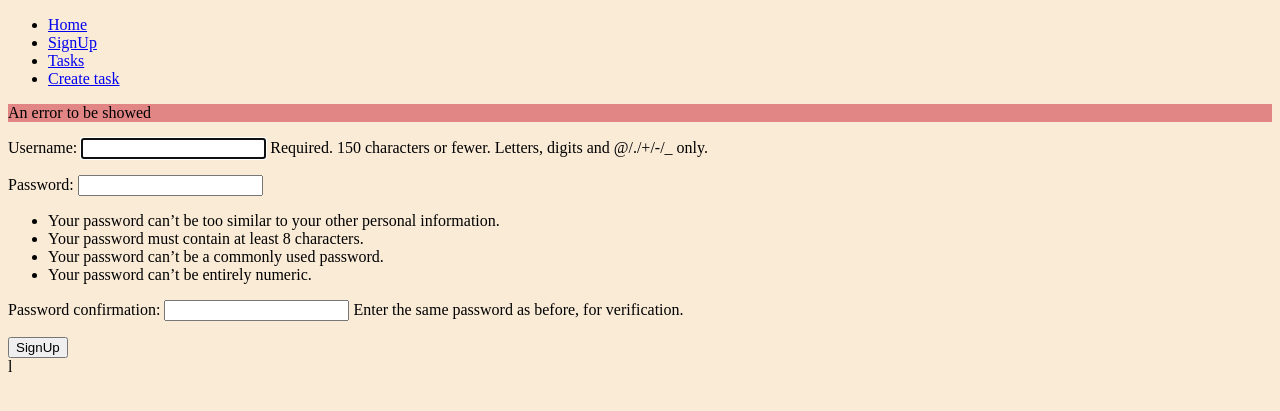
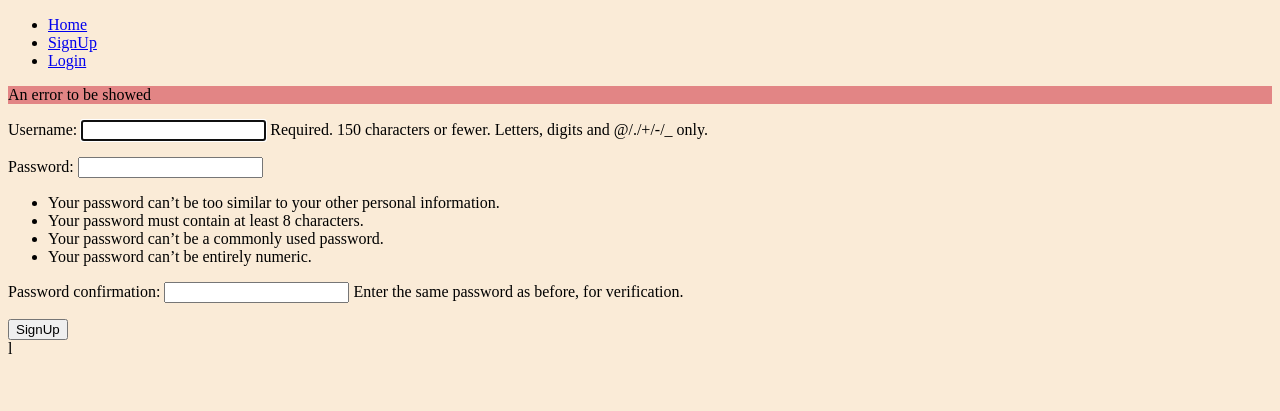
Before and after one commit to mariogarcia-ar/django-crud, a Django app: page /signup/ in a window 1280 px wide. Shown: the top 411 px of the page. Run offline with Django 4.2, Linux system fonts and the light colour scheme.

Commit message:
add login/logout and authorization

```diff
--- /dev/null
+++ b/task/templates/layout/_nav.html
@@ -0,0 +1,13 @@
+<nav>
+    <ul>
+        <li><a href="{% url 'home' %}">Home</a></li>
+        {% if not user.is_authenticated %}
+            <li><a href="{% url 'signup' %}">SignUp</a></li>
+            <li><a href="{% url 'login' %}">Login</a></li>
+        {% else %}
+            <li><a href="{% url 'logout' %}">Logout</a></li>
+            <li><a href="{% url 'tasks' %}">Tasks</a></li>
+            <li><a href="{% url 'create_task' %}">Create task</a></li>
+        {% endif %}
+    </ul>
+</nav>
--- a/task/templates/layout/base.html
+++ b/task/templates/layout/base.html
@@ -8,14 +8,7 @@
     <link rel="stylesheet" href="{% static 'main.css'%}">
 </head>
 <body>
-<nav>
-    <ul>
-        <li><a href="{% url 'home' %}">Home</a></li>
-        <li><a href="{% url 'signup' %}">SignUp</a></li>
-        <li><a href="{% url 'tasks' %}">Tasks</a></li>
-        <li><a href="{% url 'create_task' %}">Create task</a></li>
-    </ul>
-</nav>
+    {% include 'layout/_nav.html' %}
     {% block content %}
 
     {% endblock %}
--- /dev/null
+++ b/task/templates/login.html
@@ -0,0 +1,6 @@
+{% extends 'layout/base.html' %}
+
+{% block content %}
+ <h1>LogIn</h1>
+
+{% endblock %}
--- /dev/null
+++ b/task/templates/logout.html
@@ -0,0 +1,6 @@
+{% extends 'layout/base.html' %}
+
+{% block content %}
+ <h1>LogOut</h1>
+
+{% endblock %}
--- a/task/urls.py
+++ b/task/urls.py
@@ -4,7 +4,9 @@
 urlpatterns = [
     path("", views.home , name="home"),
     path("signup/", views.signup , name="signup"),
-    # path("login/", views.login , name="login"),
+    path("login/", views.login , name="login"),
+    path("logout/", views.logout , name="logout"),
+
     path("tasks/", views.tasks , name="tasks"),
     path("create_task/", views.create_task , name="create_task"),
 ]
--- a/task/views.py
+++ b/task/views.py
@@ -1,8 +1,11 @@
 from django.shortcuts import render, redirect
-from . import forms
+
 from django.contrib.auth.forms import UserCreationForm
 from django.contrib.auth import login
 from django.contrib.auth.models import User
+from django.contrib.auth.decorators import login_required
+
+from . import forms
 from . import models
 
 # Create your views here.
@@ -11,6 +14,17 @@
         # "form": UserCreationForm()
     })
 
+def login(request):
+    return render(request, "login.html",{
+        # "form": UserCreationForm()
+    })
+
+def logout(request):
+    return render(request, "logout.html",{
+        # "form": UserCreationForm()
+    })
+
+@login_required
 def tasks(request):
     # tasks = models.Task.objects.all()
     tasks = models.Task.objects.filter(user=request.user)
@@ -18,6 +32,7 @@
         "tasks": tasks
     })
 
+@login_required
 def create_task(request):
     if request.method == "POST":
         print('procesar create_task', request.POST)
```
